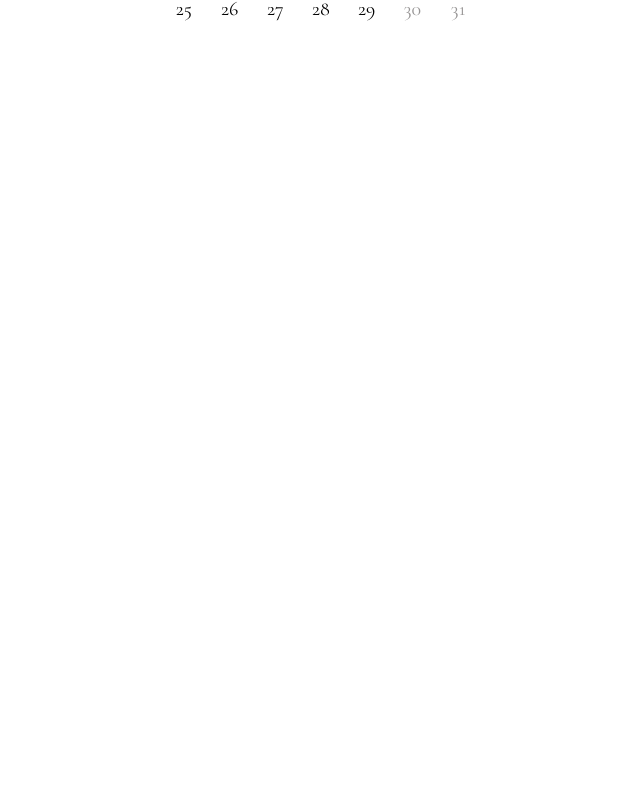
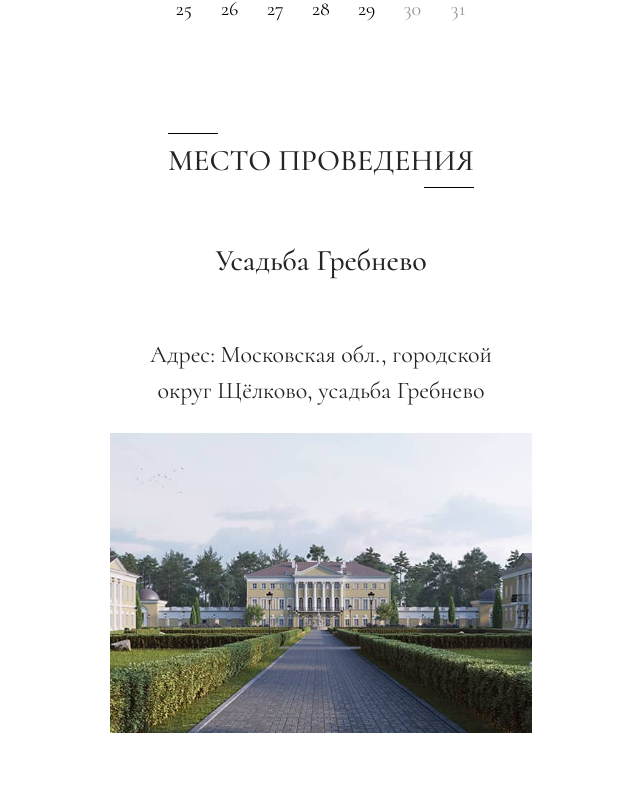
Before and after one commit to Schneegestober1/inventation, a React (Vite) app: page / in a window 1280 px wide. Shown: the part 1692-2500 px from the top of the page, without its empty margins (319-959 px from the left). Before the commit the page ends 1730 px from the top, so only its background shows below. Built offline with nearby package versions, Linux system fonts and the light colour scheme.

Commit message:
checkpoint

```diff
--- a/src/App.jsx
+++ b/src/App.jsx
@@ -1,6 +1,7 @@
 import DatePicker from './components/DatePicker/DatePicker'
 import Header from './components/Header/Header'
 import MainImage from './components/MainImage/MainImage'
+import Place from './components/Place/Place'
 import TextInfo from './components/TextInfo/TextInfo'
 
 function App() {
@@ -11,6 +12,7 @@ function App() {
       <MainImage />
       <TextInfo />
       <DatePicker />
+      <Place />
     </>
   )
 }
--- a/src/components/Header/header.module.scss
+++ b/src/components/Header/header.module.scss
@@ -5,6 +5,7 @@
   background-color: white;
   box-sizing: border-box;
   border-bottom: 1px solid black;
+  z-index: 10;
   .content {
     width: 100%;
     display: flex;
--- /dev/null
+++ b/src/components/Place/Place.jsx
@@ -0,0 +1,22 @@
+import styles from '../Place/place.module.scss'
+
+const Place = () => {
+  return (
+    <div className={styles.container}>
+      <div className={styles.headingWrapper}>
+        <div className={styles.line} />
+        <h2 className={styles.heading}>МЕСТО ПРОВЕДЕНИЯ</h2>
+        <div className={styles.line} />
+      </div>
+      <h3 className={styles.headingSec}>Усадьба Гребнево</h3>
+      <p className={styles.text}>Адрес: Московская обл., городской округ Щёлково, усадьба Гребнево</p>
+      <div>
+        <img className={styles.img} src="public/images/usadba_grebnevo_general_view-new.jpg" alt="usadba_grebnevo" />
+      </div>
+      <h2 className={styles.heading}>КАК ДОБРАТЬСЯ</h2>
+      <p className={styles.text}>Для вашего удобства мы подготовили карту. Надеемся, что вы легко найдете место проведения свадьбы и порадуете нас своим присутствием!</p>
+    </div>
+  )
+}
+
+export default Place
--- /dev/null
+++ b/src/components/Place/place.module.scss
@@ -0,0 +1,47 @@
+.container {
+    display: flex;
+    flex-direction: column;
+    align-items: center;
+    justify-content: center;
+    // margin-top: 80px;
+    position: relative;
+
+    .heading {
+        font-size: 30px;
+        font-weight: 500;
+        text-align: center;
+        position: relative;
+        display: inline-block;
+        margin-top: 100px;
+    }
+    .heading::before,
+    .heading::after {
+        content: "";
+        position: absolute;
+        width: 50px;
+        height: 1px;
+        background-color: black;
+    }
+    .heading::before {
+        top: -5px;
+        left: 0;
+    }
+    .heading::after {
+        bottom: -5px;
+        right: 0;
+    }
+    .headingSec {
+        font-size: 30px;
+        font-weight: 500;
+    }
+
+    .text {
+        width: 400px;
+        display: flex;
+        text-align: center;
+        font-size: 24px;
+    }
+    .img {
+        width: 422px;
+    }
+}
```
Also changed, not shown: src/components/DatePicker/date-picker.module.scss (+0 -8 lines), public/images/usadba_grebnevo_general_view-new.jpg (added).
